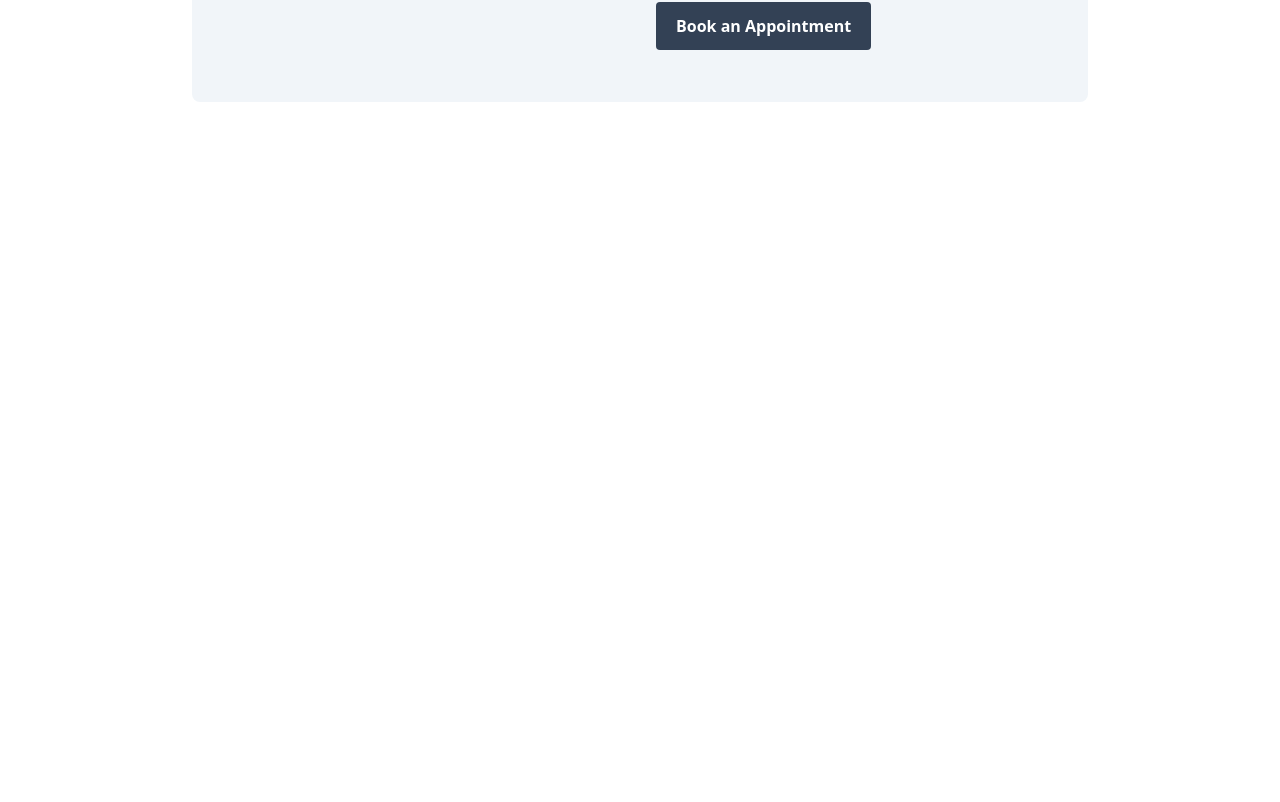
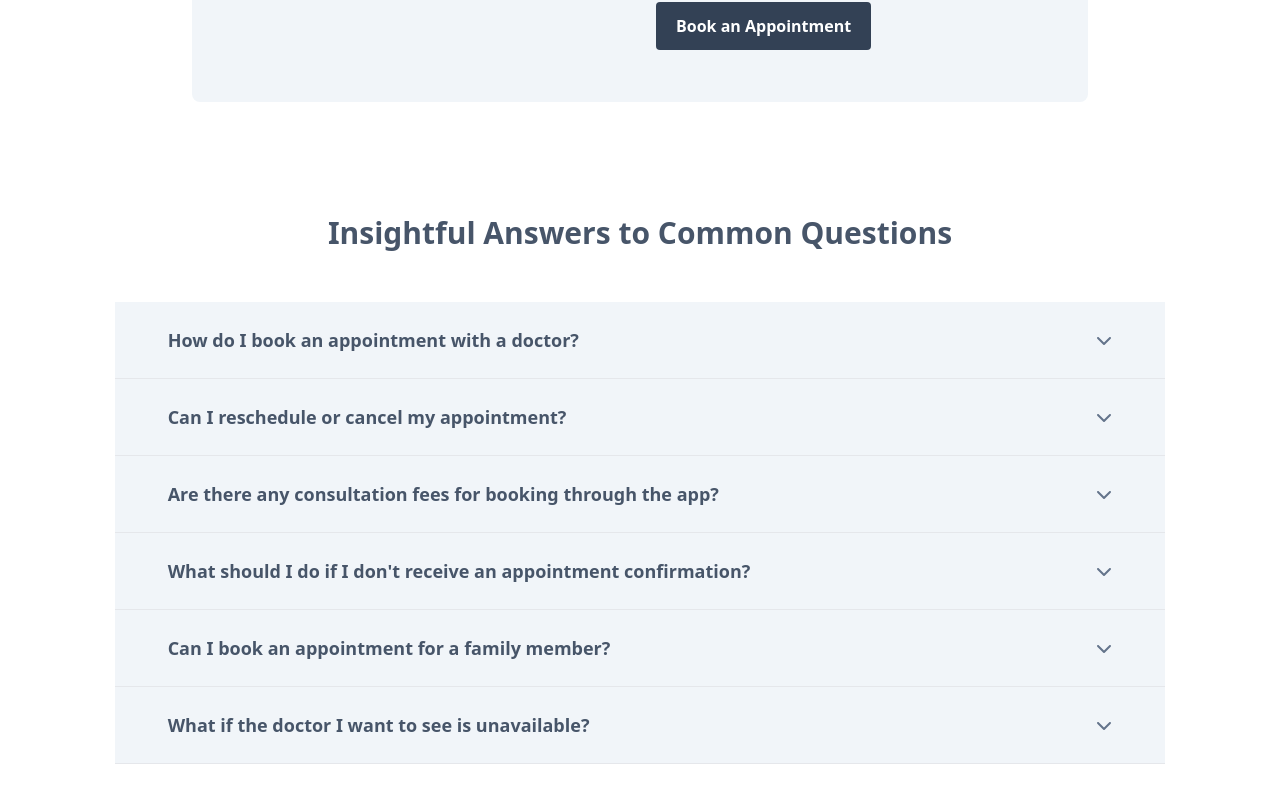
Before and after one commit to rabiulahsan/doctor-booking-client, a React (Vite) app: page / in a window 1280 px wide. Shown: the part 2307-3109 px from the top of the page. Before the commit the page ends 2497 px from the top, so only its background shows below. Built offline with nearby package versions, Linux system fonts and the light colour scheme.

Commit message:
created faq section

```diff
--- /dev/null
+++ b/src/Pages/HomePage/Faqs/FaqItem.jsx
@@ -0,0 +1,39 @@
+/* eslint-disable react/prop-types */
+
+import { useRef, useState } from "react";
+import { FaChevronDown, FaChevronUp } from "react-icons/fa6";
+const FaqItem = ({ question, answer }) => {
+  const [isOpen, setIsOpen] = useState(false);
+  const contentRef = useRef(null);
+
+  const toggleAccordion = () => {
+    setIsOpen(!isOpen);
+  };
+
+  return (
+    <div className="border-b">
+      <div
+        className="flex justify-between items-center cursor-pointer py-6 px-[5%] text-slate-600 bg-slate-100 hover:bg-slate-200"
+        onClick={toggleAccordion}
+      >
+        <h2 className="text-lg font-semibold">{question}</h2>
+        <button className="text-slate-500">
+          {isOpen ? <FaChevronUp /> : <FaChevronDown />}
+        </button>
+      </div>
+
+      {/* Animate using dynamic height */}
+      <div
+        ref={contentRef}
+        style={{
+          maxHeight: isOpen ? `${contentRef.current.scrollHeight}px` : "0px",
+        }}
+        className={`overflow-hidden transition-max-height duration-500 ease-in-out`}
+      >
+        <div className="py-6 px-[7%] text-slate-500">{answer}</div>
+      </div>
+    </div>
+  );
+};
+
+export default FaqItem;
--- /dev/null
+++ b/src/Pages/HomePage/Faqs/Faqs.jsx
@@ -0,0 +1,57 @@
+import SectionTitle from "../../../Components/SectionTitle/SectionTitle";
+import FaqItem from "./FaqItem";
+
+const Faqs = () => {
+  return (
+    <div className="mb-[5%]">
+      <SectionTitle heading="Insightful Answers to Common Questions"></SectionTitle>
+      <div className="mx-[5%] px-[4%]">
+        {faqs.map((faq) => (
+          <FaqItem key={faq.id} question={faq.question} answer={faq.answer} />
+        ))}
+      </div>
+    </div>
+  );
+};
+
+export default Faqs;
+
+const faqs = [
+  {
+    id: 1,
+    question: "How do I book an appointment with a doctor?",
+    answer:
+      "You can book an appointment by searching for a doctor by specialty or location, selecting a preferred time, and confirming the appointment. You'll receive a confirmation via email or SMS.",
+  },
+  {
+    id: 2,
+    question: "Can I reschedule or cancel my appointment?",
+    answer:
+      "Yes, you can easily reschedule or cancel your appointment through the app. Navigate to your upcoming appointments, select the one you wish to modify, and choose the reschedule or cancel option.",
+  },
+  {
+    id: 3,
+    question: "Are there any consultation fees for booking through the app?",
+    answer:
+      "Yes, there are consultation fees depending on the doctor you choose. The fee will be displayed before you confirm your appointment. Payment can be made online or at the clinic.",
+  },
+  {
+    id: 4,
+    question:
+      "What should I do if I don't receive an appointment confirmation?",
+    answer:
+      "If you don't receive a confirmation within a few minutes, check your email's spam folder. You can also check the appointment status in the app under 'My Appointments'. If there's still an issue, contact customer support.",
+  },
+  {
+    id: 5,
+    question: "Can I book an appointment for a family member?",
+    answer:
+      "Yes, you can book appointments for family members. During the booking process, simply choose the option to add a family member's details before confirming the appointment.",
+  },
+  {
+    id: 6,
+    question: "What if the doctor I want to see is unavailable?",
+    answer:
+      "If your preferred doctor is unavailable, you can opt to receive a notification when they become available again, or choose another doctor with a similar specialty.",
+  },
+];
--- a/src/Pages/HomePage/Home/Home.jsx
+++ b/src/Pages/HomePage/Home/Home.jsx
@@ -2,6 +2,7 @@ import Banner from "../Banner/Banner";
 import Steps from "../Steps/Steps";
 import Numbers from "../Numbers/Numbers";
 import Categories from "../Categories/Categories";
+import Faq from "../Faqs/Faqs";
 
 const Home = () => {
   return (
@@ -10,6 +11,7 @@ const Home = () => {
       <Steps></Steps>
       <Numbers></Numbers>
       <Categories></Categories>
+      <Faq></Faq>
     </div>
   );
 };
```
